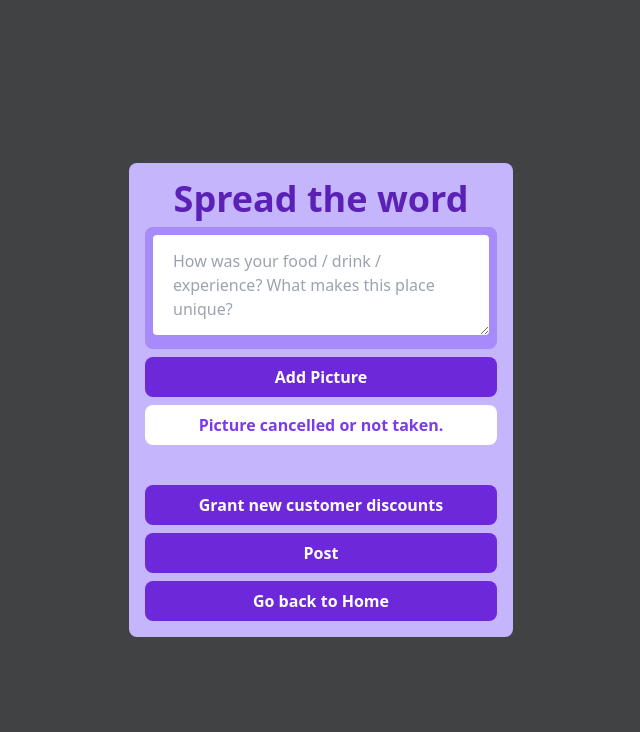
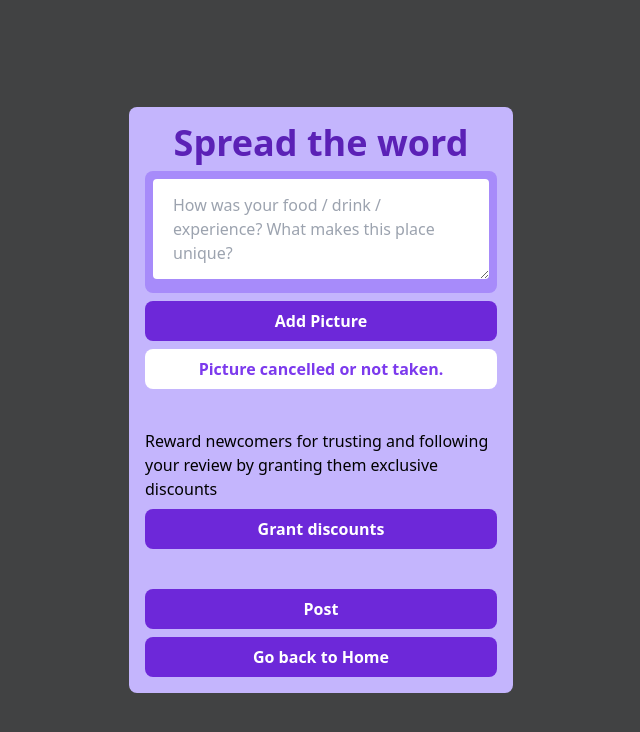
Before and after one commit to 0tt0I/DRP, a Next.js app in the folder app/: page /customer/spread-the-word in a window 1280 px wide. Shown: the top 732 px of the page, without its empty margins (319-959 px from the left). Built offline with nearby package versions, Linux system fonts and the light colour scheme; no server answers; sample sign-in values are in the browser's storage.

Commit message:
feat: make spread the word page more intuitive with layout and description

```diff
--- a/app/pages/customer/spread-the-word.tsx
+++ b/app/pages/customer/spread-the-word.tsx
@@ -98,6 +98,7 @@ export default function AddReferral () {
         <h2 className="font-bold text-center text-4xl text-dark-nonblack">
           Spread the word
         </h2>
+
         <Dialog open={qrOpen} onClose={() => null} className="relative z-50">
           <div className="fixed inset-0 flex items-center justify-center p-4 drop-shadow-lg">
             <Dialog.Panel className="w-full max-w-md overflow-hidden p-4 text-left align-middle shadow-xl transition-all flex flex-col gap-4 ultralight-div">
@@ -106,7 +107,6 @@ export default function AddReferral () {
               </Dialog.Title>
               <Dialog.Description>
                 <div className="flex flex-col grow text-center">
-                  <p>Grant exclusive discounts to new customers that follow your review! </p>
                   <p>Just ask at the till if you can post a Mira review, and scan their QR code. </p>
                 </div>
               </Dialog.Description>
@@ -170,9 +170,12 @@ export default function AddReferral () {
 
         <br />
 
+        <p>Reward newcomers for trusting and following your review by granting them exclusive discounts</p>
         <button className="general-button" onClick={() => setQrOpen(true)}>
-          Grant new customer discounts
+          Grant discounts
         </button>
+
+        <br />
 
         <button onClick={createReferral} className="general-button">Post</button>
 
```
